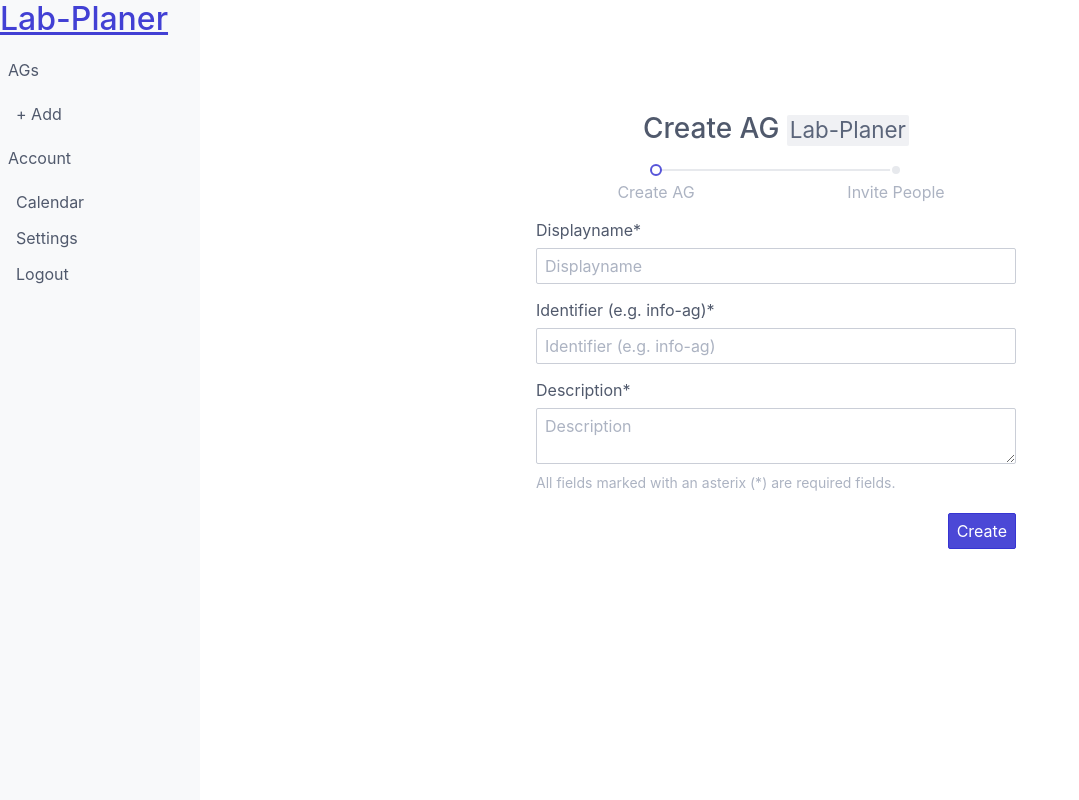
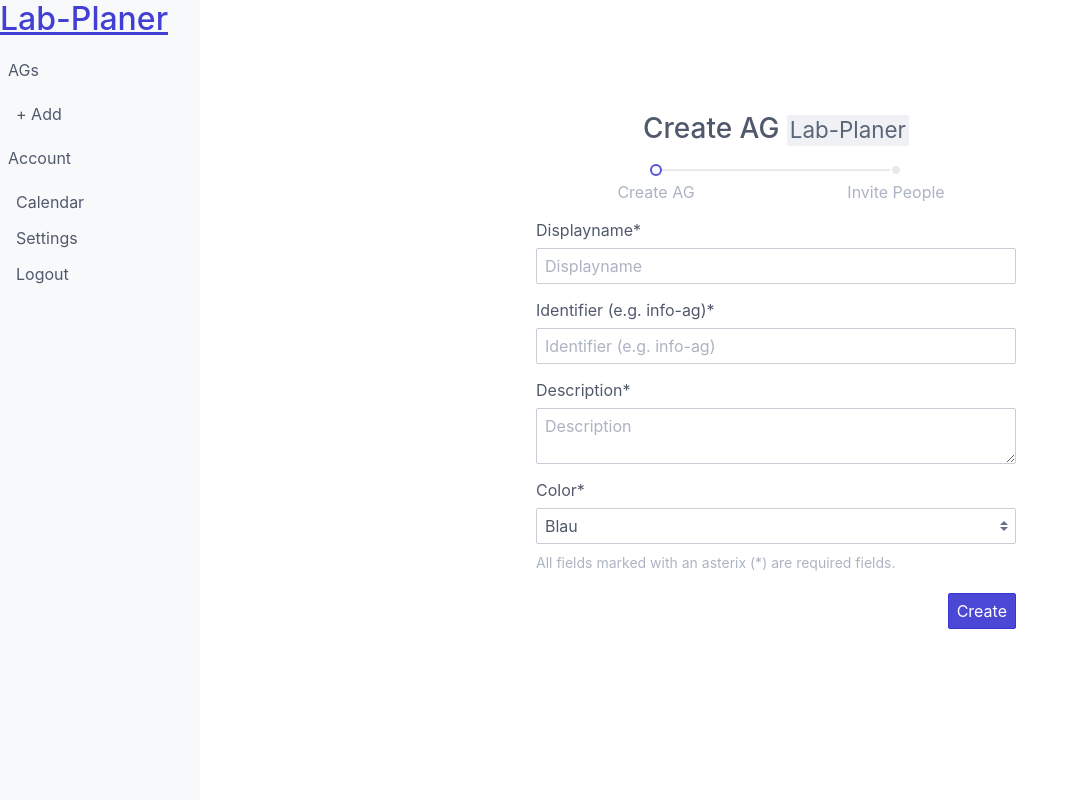
Before and after one commit to Info-ag/labplaner, a Python web app: template src/templates/ag/add.html in a window 1280 px wide. Shown: the whole page, without its empty margins (0-1079 px from the left). Run offline with Jinja, Linux system fonts and the light colour scheme; the template is opened without the code that fills it, so the values that code supplies are empty.

Commit message:
adding color selection

```diff
--- a/src/templates/ag/add.html
+++ b/src/templates/ag/add.html
@@ -56,6 +56,16 @@
                                     <textarea class="form-input" required maxlength="140" autocomplete="description"
                                               name="description" id="description" placeholder="Description"></textarea>
                                 </div>
+                                <div class="form-group">
+                                    <label class="form-label" for="color">Color*</label>
+                                    <select class="form-select">
+                                            <option value="primary" class="bg-primary">Blau</option>
+                                            <option value="dark" class="bg-dark">Grau</option>
+                                            <option value="success" class="bg-success">Grün</option>
+                                            <option value="warning" class="bg-warning">Gelb</option>
+                                            <option value="error" class="bg-error">Rot</option>
+                                          </select>
+                                </div>
                                 <p class="form-input-hint">All fields marked with an asterix (*) are required
                                     fields.</p>
                                 <div class="form-group float-right">
```
